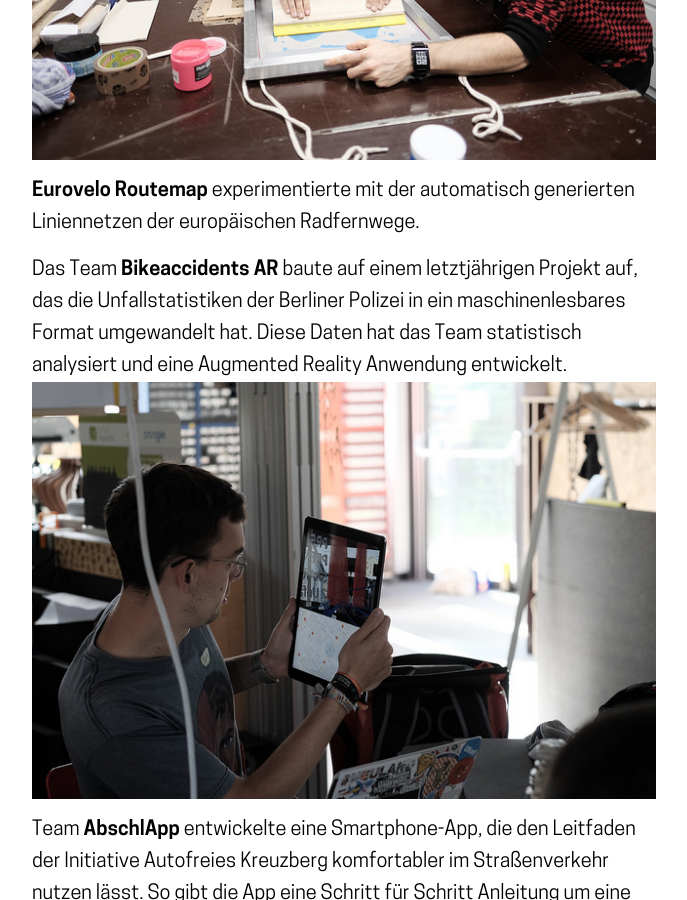
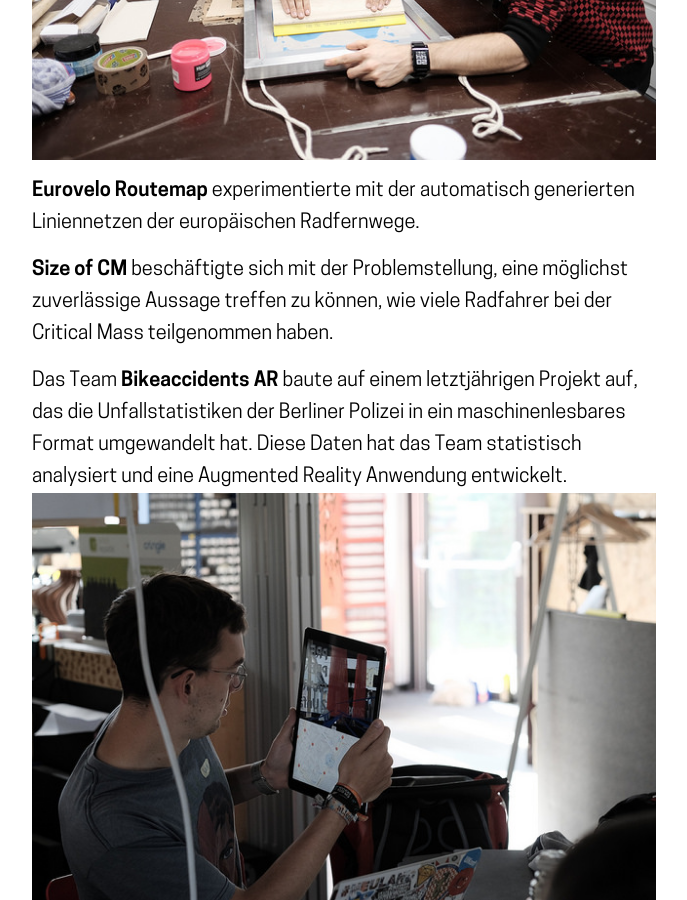
Before and after one commit to sjockers/cyclehackberlin.de, a Jekyll site: the page built from _posts/2017-10-01-ruckblick-cyclehack-2017.markdown, in a window 1280 px wide and 900 px high, scrolled down 3594 px. Shown: the whole window, without its empty margins (68-755 px from the left). Built offline with Jekyll 4.4.1, drawn with Linux system fonts in a browser that asks for light colours.

Commit message:
Updated Ruckblick Cyclehack 2017

```diff
--- a/_posts/2017-10-01-ruckblick-cyclehack-2017.markdown
+++ b/_posts/2017-10-01-ruckblick-cyclehack-2017.markdown
@@ -37,6 +37,8 @@ Für die **mobile Siebdruck-Station** des ADFC wurden fleißig Motive entwickelt
 
 **Eurovelo Routemap** experimentierte mit der automatisch generierten Liniennetzen der europäischen Radfernwege.
 
+**Size of CM** beschäftigte sich mit der Problemstellung, eine möglichst zuverlässige Aussage treffen zu können, wie viele Radfahrer bei der Critical Mass teilgenommen haben.
+
 Das Team **Bikeaccidents AR** baute auf einem letztjährigen Projekt auf, das die Unfallstatistiken der Berliner Polizei in ein maschinenlesbares Format umgewandelt hat. Diese Daten hat das Team statistisch analysiert und eine Augmented Reality Anwendung entwickelt.
 ![36439419724_c73e70fe54_z.jpg](/uploads/36439419724_c73e70fe54_z.jpg)
 
```
